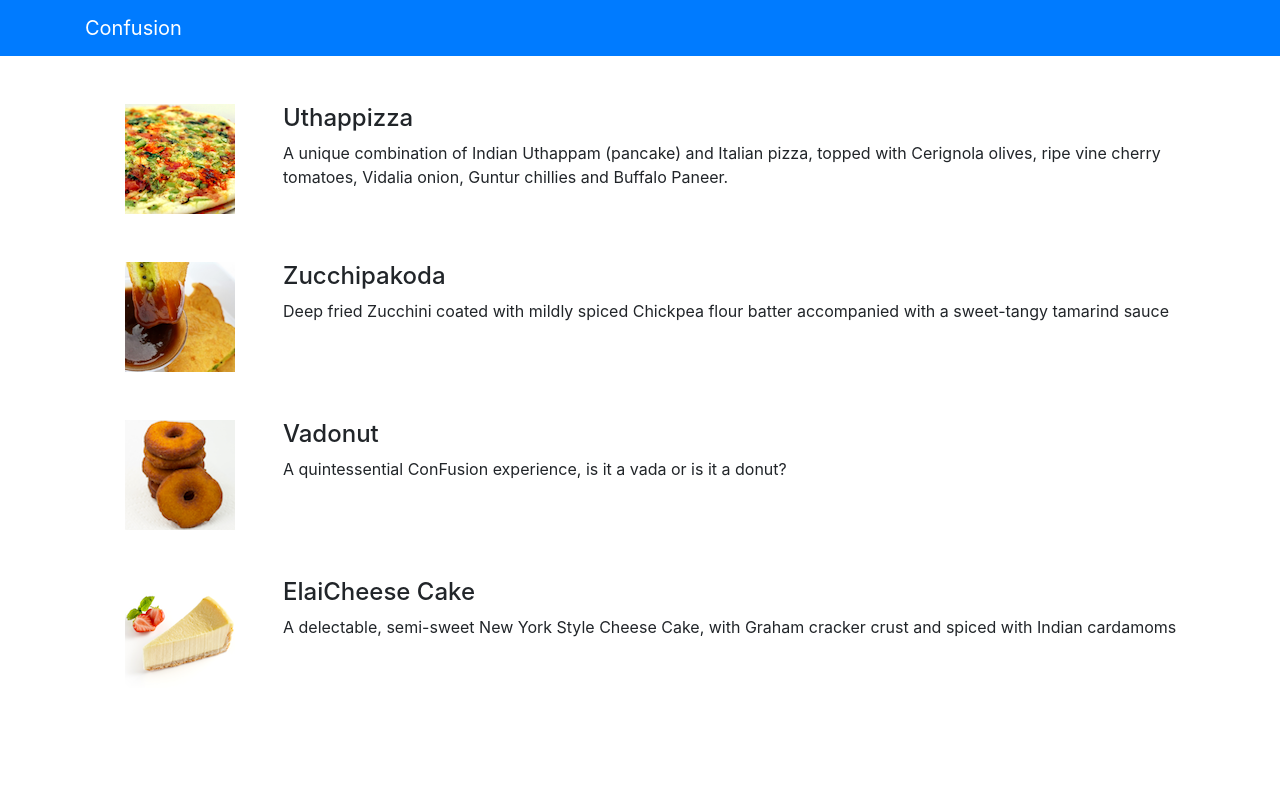
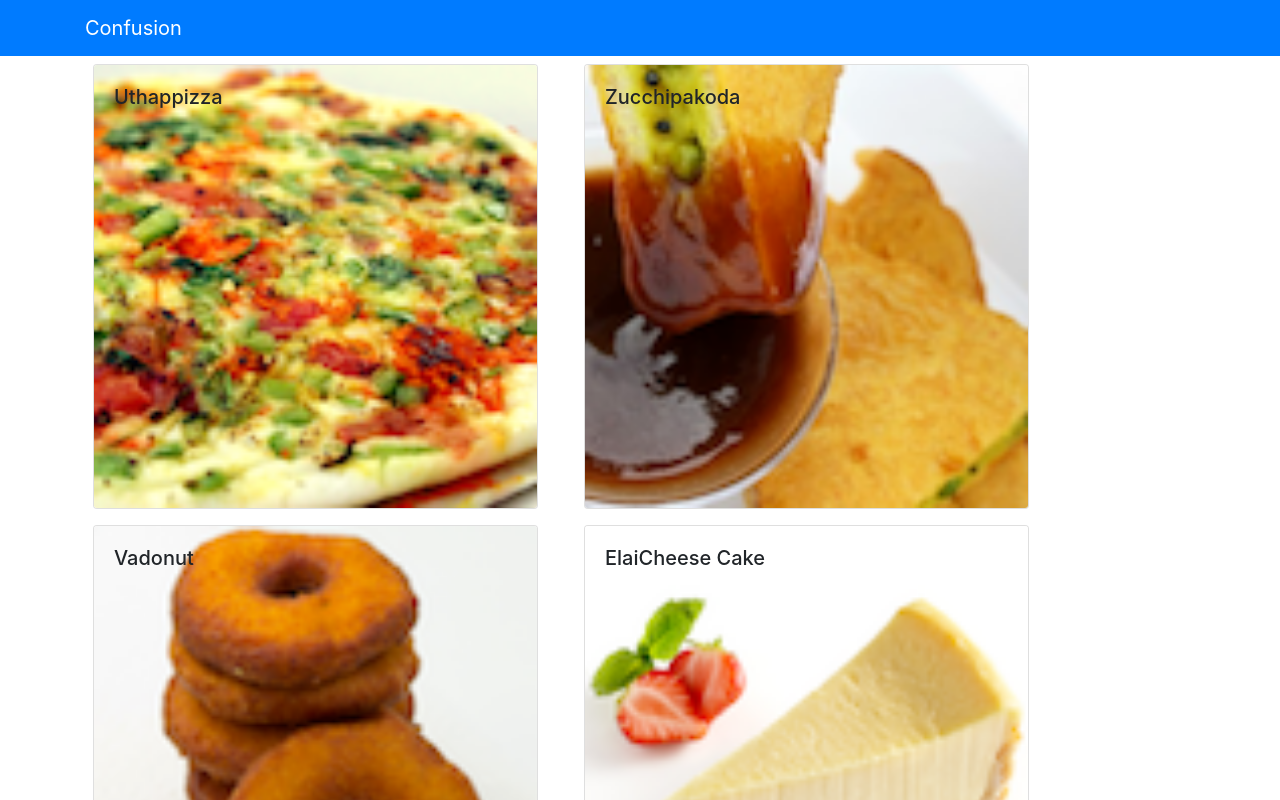
Before and after one commit to adnansadar/Restaurant-App-ReactJS, a React (Create React App) app in the folder confusion/: page / in a window 1280 px wide. Shown: the top 800 px of the page. Built offline with nearby package versions, Linux system fonts and the light colour scheme.

Commit message:
added onClick functionality to UI

```diff
--- a/confusion/src/App.js
+++ b/confusion/src/App.js
@@ -1,18 +1,26 @@
 import React, { Component } from "react";
-import "./App.css";
+// import "./App.css";
 import Menu from "./components/MenuComponent";
 import { Navbar, NavbarBrand } from "reactstrap";
+import { DISHES } from "./shared/dishes";
 
 class App extends Component {
+  constructor(props) {
+    super(props);
+    this.state = {
+      dishes: DISHES,
+    };
+  }
+
   render() {
     return (
-      <div className="App">
+      <div>
         <Navbar dark color="primary">
           <div className="container">
             <NavbarBrand href="/">Confusion</NavbarBrand>
           </div>
         </Navbar>
-        <Menu />
+        <Menu dishes={this.state.dishes} />
       </div>
     );
   }
--- a/confusion/src/components/MenuComponent.js
+++ b/confusion/src/components/MenuComponent.js
@@ -1,76 +1,62 @@
 import React, { Component } from "react";
-import { Media } from "reactstrap";
+// import { Media } from "reactstrap";
+import {
+  Card,
+  CardImg,
+  CardImgOverlay,
+  CardText,
+  CardBody,
+  CardTitle,
+} from "reactstrap";
 
 class Menu extends Component {
   constructor(props) {
     super(props);
+
     this.state = {
-      dishes: [
-        {
-          id: 0,
-          name: "Uthappizza",
-          image: "assets/images/uthappizza.png",
-          category: "mains",
-          label: "Hot",
-          price: "4.99",
-          description:
-            "A unique combination of Indian Uthappam (pancake) and Italian pizza, topped with Cerignola olives, ripe vine cherry tomatoes, Vidalia onion, Guntur chillies and Buffalo Paneer.",
-        },
-        {
-          id: 1,
-          name: "Zucchipakoda",
-          image: "assets/images/zucchipakoda.png",
-          category: "appetizer",
-          label: "",
-          price: "1.99",
-          description:
-            "Deep fried Zucchini coated with mildly spiced Chickpea flour batter accompanied with a sweet-tangy tamarind sauce",
-        },
-        {
-          id: 2,
-          name: "Vadonut",
-          image: "assets/images/vadonut.png",
-          category: "appetizer",
-          label: "New",
-          price: "1.99",
-          description:
-            "A quintessential ConFusion experience, is it a vada or is it a donut?",
-        },
-        {
-          id: 3,
-          name: "ElaiCheese Cake",
-          image: "assets/images/elaicheesecake.png",
-          category: "dessert",
-          label: "",
-          price: "2.99",
-          description:
-            "A delectable, semi-sweet New York Style Cheese Cake, with Graham cracker crust and spiced with Indian cardamoms",
-        },
-      ],
+      selectedDish: null,
     };
   }
 
+  onDishSelect(dish) {
+    this.setState({ selectedDish: dish });
+  }
+
+  renderDish(dish) {
+    if (dish != null)
+      return (
+        <Card>
+          <CardImg top src={dish.image} alt={dish.name} />
+          <CardBody>
+            <CardTitle>{dish.name}</CardTitle>
+            <CardText>{dish.description}</CardText>
+          </CardBody>
+        </Card>
+      );
+    else return <div></div>;
+  }
+
   render() {
-    const menu = this.state.dishes.map((dish) => {
+    const menu = this.props.dishes.map((dish) => {
       return (
-        <div key={dish.id} className="col-12 mt-5">
-          <Media tag="li">
-            <Media left middle>
-              <Media object src={dish.image} alt={dish.name} />
-            </Media>
-            <Media body className="ml-5">
-              <Media heading>{dish.name}</Media>
-              <p>{dish.description}</p>
-            </Media>
-          </Media>
+        <div className="col-12 col-md-5 m-2">
+          <Card key={dish.id} onClick={() => this.onDishSelect(dish)}>
+            <CardImg width="100%" src={dish.image} alt={dish.name} />
+            <CardImgOverlay>
+              <CardTitle>{dish.name}</CardTitle>
+            </CardImgOverlay>
+          </Card>
         </div>
       );
     });
 
     return (
       <div className="container">
+        <div className="row">{menu}</div>
         <div className="row">
-          <Media list>{menu}</Media>
+          <div className="col-12 col-md-10 mt-5">
+            {this.renderDish(this.state.selectedDish)}
+          </div>
         </div>
       </div>
     );
--- /dev/null
+++ b/confusion/src/shared/dishes.js
@@ -0,0 +1,194 @@
+export const DISHES = [
+  {
+    id: 0,
+    name: "Uthappizza",
+    image: "assets/images/uthappizza.png",
+    category: "mains",
+    label: "Hot",
+    price: "4.99",
+    description:
+      "A unique combination of Indian Uthappam (pancake) and Italian pizza, topped with Cerignola olives, ripe vine cherry tomatoes, Vidalia onion, Guntur chillies and Buffalo Paneer.",
+    comments: [
+      {
+        id: 0,
+        rating: 5,
+        comment: "Imagine all the eatables, living in conFusion!",
+        author: "John Lemon",
+        date: "2012-10-16T17:57:28.556094Z",
+      },
+      {
+        id: 1,
+        rating: 4,
+        comment:
+          "Sends anyone to heaven, I wish I could get my mother-in-law to eat it!",
+        author: "Paul McVites",
+        date: "2014-09-05T17:57:28.556094Z",
+      },
+      {
+        id: 2,
+        rating: 3,
+        comment: "Eat it, just eat it!",
+        author: "Michael Jaikishan",
+        date: "2015-02-13T17:57:28.556094Z",
+      },
+      {
+        id: 3,
+        rating: 4,
+        comment: "Ultimate, Reaching for the stars!",
+        author: "Ringo Starry",
+        date: "2013-12-02T17:57:28.556094Z",
+      },
+      {
+        id: 4,
+        rating: 2,
+        comment: "It's your birthday, we're gonna party!",
+        author: "25 Cent",
+        date: "2011-12-02T17:57:28.556094Z",
+      },
+    ],
+  },
+  {
+    id: 1,
+    name: "Zucchipakoda",
+    image: "assets/images/zucchipakoda.png",
+    category: "appetizer",
+    label: "",
+    price: "1.99",
+    description:
+      "Deep fried Zucchini coated with mildly spiced Chickpea flour batter accompanied with a sweet-tangy tamarind sauce",
+    comments: [
+      {
+        id: 0,
+        rating: 5,
+        comment: "Imagine all the eatables, living in conFusion!",
+        author: "John Lemon",
+        date: "2012-10-16T17:57:28.556094Z",
+      },
+      {
+        id: 1,
+        rating: 4,
+        comment:
+          "Sends anyone to heaven, I wish I could get my mother-in-law to eat it!",
+        author: "Paul McVites",
+        date: "2014-09-05T17:57:28.556094Z",
+      },
+      {
+        id: 2,
+        rating: 3,
+        comment: "Eat it, just eat it!",
+        author: "Michael Jaikishan",
+        date: "2015-02-13T17:57:28.556094Z",
+      },
+      {
+        id: 3,
+        rating: 4,
+        comment: "Ultimate, Reaching for the stars!",
+        author: "Ringo Starry",
+        date: "2013-12-02T17:57:28.556094Z",
+      },
+      {
+        id: 4,
+        rating: 2,
+        comment: "It's your birthday, we're gonna party!",
+        author: "25 Cent",
+        date: "2011-12-02T17:57:28.556094Z",
+      },
+    ],
+  },
+  {
+    id: 2,
+    name: "Vadonut",
+    image: "assets/images/vadonut.png",
+    category: "appetizer",
+    label: "New",
+    price: "1.99",
+    description:
+      "A quintessential ConFusion experience, is it a vada or is it a donut?",
+    comments: [
+      {
+        id: 0,
+        rating: 5,
+        comment: "Imagine all the eatables, living in conFusion!",
+        author: "John Lemon",
+        date: "2012-10-16T17:57:28.556094Z",
+      },
+      {
+        id: 1,
+        rating: 4,
+        comment:
+          "Sends anyone to heaven, I wish I could get my mother-in-law to eat it!",
+        author: "Paul McVites",
+        date: "2014-09-05T17:57:28.556094Z",
+      },
+      {
+        id: 2,
+        rating: 3,
+        comment: "Eat it, just eat it!",
+        author: "Michael Jaikishan",
+        date: "2015-02-13T17:57:28.556094Z",
+      },
+      {
+        id: 3,
+        rating: 4,
+        comment: "Ultimate, Reaching for the stars!",
+        author: "Ringo Starry",
+        date: "2013-12-02T17:57:28.556094Z",
+      },
+      {
+        id: 4,
+        rating: 2,
+        comment: "It's your birthday, we're gonna party!",
+        author: "25 Cent",
+        date: "2011-12-02T17:57:28.556094Z",
+      },
+    ],
+  },
+  {
+    id: 3,
+    name: "ElaiCheese Cake",
+    image: "assets/images/elaicheesecake.png",
+    category: "dessert",
+    label: "",
+    price: "2.99",
+    description:
+      "A delectable, semi-sweet New York Style Cheese Cake, with Graham cracker crust and spiced with Indian cardamoms",
+    comments: [
+      {
+        id: 0,
+        rating: 5,
+        comment: "Imagine all the eatables, living in conFusion!",
+        author: "John Lemon",
+        date: "2012-10-16T17:57:28.556094Z",
+      },
+      {
+        id: 1,
+        rating: 4,
+        comment:
+          "Sends anyone to heaven, I wish I could get my mother-in-law to eat it!",
+        author: "Paul McVites",
+        date: "2014-09-05T17:57:28.556094Z",
+      },
+      {
+        id: 2,
+        rating: 3,
+        comment: "Eat it, just eat it!",
+        author: "Michael Jaikishan",
+        date: "2015-02-13T17:57:28.556094Z",
+      },
+      {
+        id: 3,
+        rating: 4,
+        comment: "Ultimate, Reaching for the stars!",
+        author: "Ringo Starry",
+        date: "2013-12-02T17:57:28.556094Z",
+      },
+      {
+        id: 4,
+        rating: 2,
+        comment: "It's your birthday, we're gonna party!",
+        author: "25 Cent",
+        date: "2011-12-02T17:57:28.556094Z",
+      },
+    ],
+  },
+];
```
